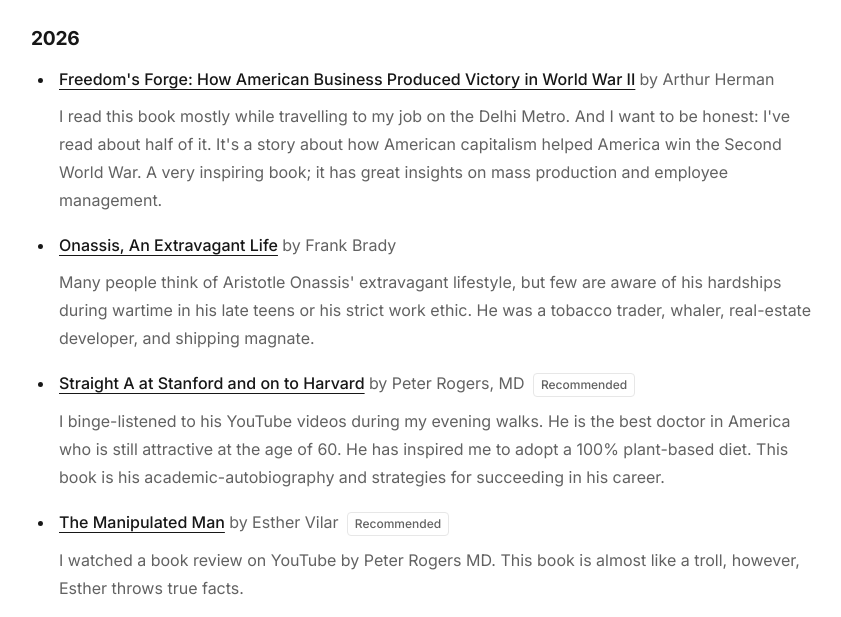
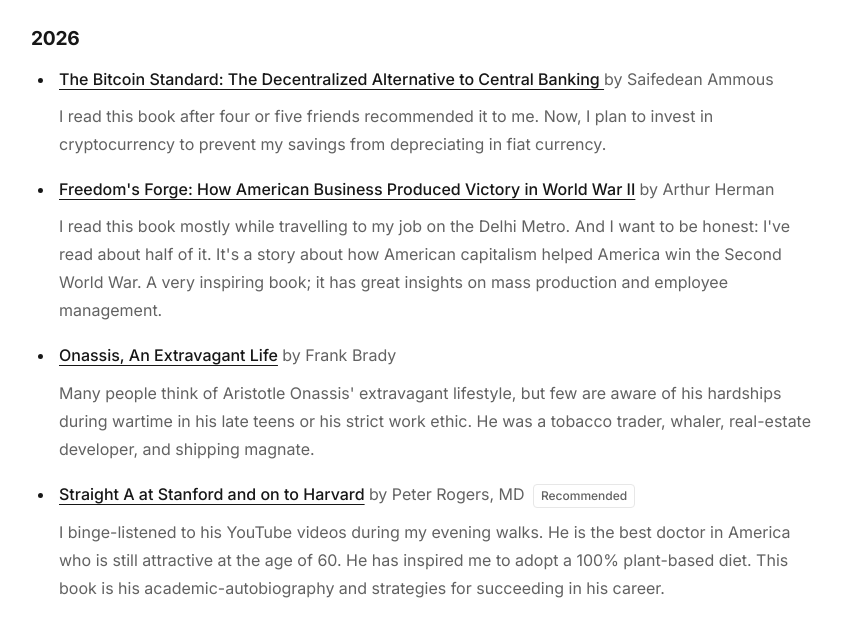
Before and after one commit to iamtheaashish/Portfolio, a plain HTML site: page input/books.html in a window 1280 px wide. Shown: the part 156-773 px from the top of the page, without its empty margins (213-1054 px from the left). Drawn offline with Linux system fonts and the light colour scheme.

Commit message:
Book Added

```diff
--- a/input/books.html
+++ b/input/books.html
@@ -22,6 +22,14 @@
     <section class="year-section" aria-labelledby="year-2026">
       <h2 id="year-2026">2026</h2>
       <ul class="book-list">
+          <li class="book">
+          <p class="book-title">
+            <a href="https://amzn.in/d/04V6xhur">The Bitcoin Standard: The Decentralized Alternative to Central Banking </a>
+            <span>by Saifedean Ammous</span>
+          </p>
+          <p class="book-note">I read this book after four or five friends recommended it to me. Now, I plan to invest in cryptocurrency
+            to prevent my savings from depreciating in fiat currency.</p>
+        </li>
         <li class="book">
           <p class="book-title">
             <a href="https://amzn.in/d/0ezbUBqw">Freedom's Forge: How American Business Produced Victory in World War II</a>
```
